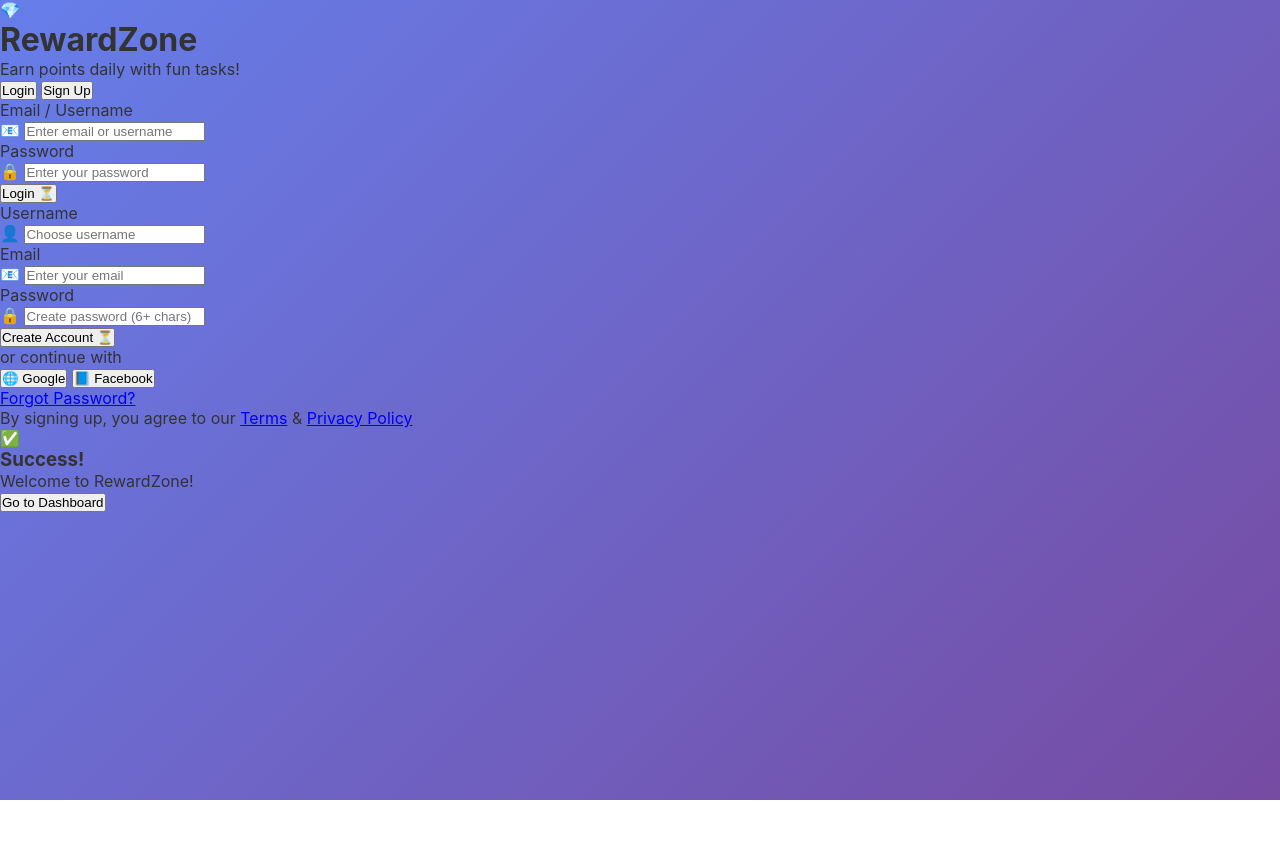
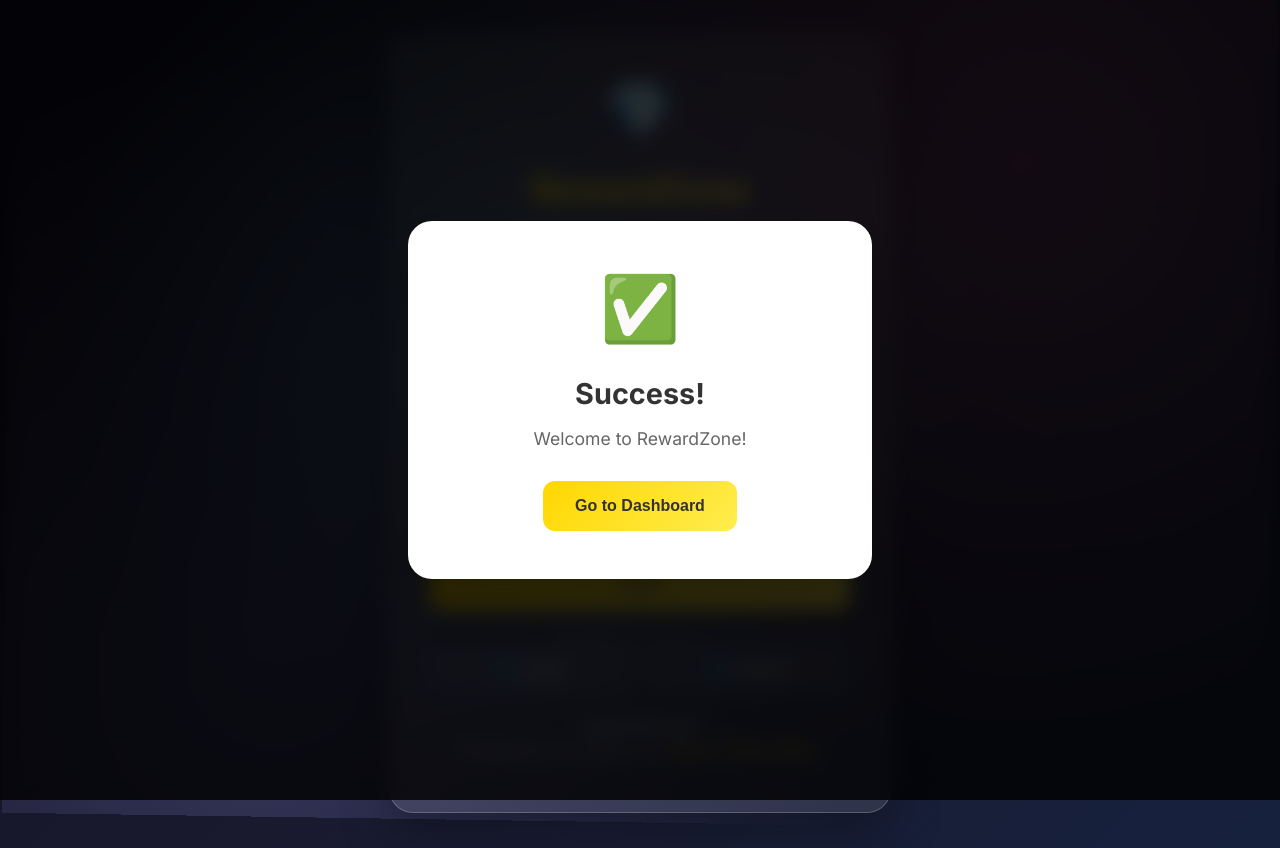
Before and after one commit to nitinnkumarr7392-hash/RewardZone-, a plain HTML site: page login.html in a window 1280 px wide. Before the commit the page ends 800 px from the top, so only its background shows below. Drawn offline with Linux system fonts and the light colour scheme; a script that the page names is missing.

Commit message:
Update style.css

```diff
--- a/style.css
+++ b/style.css
@@ -1,136 +1,295 @@
-* {
-    margin: 0;
-    padding: 0;
-    box-sizing: border-box;
+/* Add this to your existing style.css */
+
+/* Auth Page Specific */
+.auth-page {
+    font-family: 'Inter', sans-serif;
+    background: linear-gradient(135deg, #0f0f23 0%, #1a1a2e 50%, #16213e 100%);
+    min-height: 100vh;
+    position: relative;
+    overflow: hidden;
 }
 
-body {
-    font-family: -apple-system, BlinkMacSystemFont, 'Segoe UI', Roboto, sans-serif;
-    background: linear-gradient(135deg, #667eea 0%, #764ba2 100%);
-    min-height: 100vh;
-    color: #333;
+.bg-pattern {
+    position: absolute;
+    top: 0;
+    left: 0;
+    right: 0;
+    bottom: 0;
+    background-image:
+        radial-gradient(circle at 20% 80%, rgba(120,119,198,0.3) 0%, transparent 50%),
+        radial-gradient(circle at 80% 20%, rgba(255,119,198,0.3) 0%, transparent 50%),
+        radial-gradient(circle at 40% 40%, rgba(120,219,255,0.3) 0%, transparent 50%);
+    animation: bgFloat 20s ease-in-out infinite;
 }
 
-.app-container {
-    min-height: 100vh;
-    display: flex;
-    flex-direction: column;
+@keyframes bgFloat {
+    0%, 100% { transform: translateY(0) rotate(0deg); }
+    33% { transform: translateY(-20px) rotate(1deg); }
+    66% { transform: translateY(-10px) rotate(-1deg); }
 }
 
-/* Header */
-.app-header {
-    background: rgba(255, 255, 255, 0.95);
-    backdrop-filter: blur(20px);
+.auth-wrapper {
+    display: flex;
+    align-items: center;
+    justify-content: center;
+    min-height: 100vh;
     padding: 1rem;
-    display: flex;
-    justify-content: space-between;
-    align-items: center;
-    box-shadow: 0 2px 20px rgba(0,0,0,0.1);
+    position: relative;
+    z-index: 1;
 }
 
-.balance-card {
-    text-align: center;
+.auth-card {
+    background: rgba(255, 255, 255, 0.1);
+    backdrop-filter: blur(25px);
+    border-radius: 24px;
+    border: 1px solid rgba(255, 255, 255, 0.2);
+    padding: 2.5rem;
+    width: 100%;
+    max-width: 420px;
+    box-shadow: 0 25px 50px rgba(0,0,0,0.25);
 }
 
-.balance-label { font-size: 0.8rem; color: #666; }
-.points-balance {
-    font-size: 2rem;
-    font-weight: 800;
-    background: linear-gradient(45deg, #ffd700, #ffed4e);
+.auth-header {
+    text-align: center;
+    margin-bottom: 2rem;
+}
+
+.logo-icon {
+    font-size: 3.5rem;
+    margin-bottom: 1rem;
+    display: block;
+}
+
+.auth-header h1 {
+    font-size: 2.2rem;
+    font-weight: 700;
+    background: linear-gradient(135deg, #ffd700, #ffed4e);
     -webkit-background-clip: text;
     -webkit-text-fill-color: transparent;
     background-clip: text;
+    margin-bottom: 0.5rem;
 }
 
-/* Stats Grid */
-.stats-grid {
-    display: grid;
-    grid-template-columns: repeat(auto-fit, minmax(100px, 1fr));
-    gap: 1rem;
-    padding: 1.5rem;
+.subtitle {
+    color: rgba(255,255,255,0.8);
+    font-size: 1rem;
+    font-weight: 400;
 }
 
-.stat-card {
-    background: rgba(255,255,255,0.9);
-    padding: 1.5rem;
-    border-radius: 20px;
-    text-align: center;
-    box-shadow: 0 10px 30px rgba(0,0,0,0.1);
+/* Toggle Buttons */
+.auth-toggle-container {
+    display: flex;
+    background: rgba(255,255,255,0.1);
+    border-radius: 12px;
+    margin-bottom: 2rem;
+    overflow: hidden;
 }
 
-.stat-number { font-size: 2rem; font-weight: bold; color: #667eea; }
-
-/* Bottom Navigation */
-.bottom-nav {
-    position: fixed;
-    bottom: 0;
-    left: 0;
-    right: 0;
-    background: rgba(255,255,255,0.95);
-    backdrop-filter: blur(20px);
-    display: flex;
-    padding: 0.5rem;
-    box-shadow: 0 -2px 20px rgba(0,0,0,0.1);
-}
-
-.nav-item {
+.toggle-btn {
     flex: 1;
-    text-align: center;
-    padding: 0.75rem;
-    text-decoration: none;
-    color: #666;
-    transition: all 0.3s ease;
-}
-
-.nav-item.active, .nav-item:hover {
-    color: #667eea;
-}
-
-/* Cards & Buttons */
-.action-btn, .task-card {
-    background: white;
-    border-radius: 20px;
-    padding: 1.5rem;
-    margin: 1rem;
-    box-shadow: 0 10px 30px rgba(0,0,0,0.1);
+    padding: 1rem;
     border: none;
+    background: transparent;
+    color: rgba(255,255,255,0.7);
+    font-weight: 500;
     cursor: pointer;
     transition: all 0.3s ease;
 }
 
-.action-btn:hover, .task-card:hover {
-    transform: translateY(-5px);
-    box-shadow: 0 20px 40px rgba(0,0,0,0.2);
+.toggle-btn.active {
+    background: rgba(255,255,255,0.2);
+    color: white;
 }
 
-/* Notification */
-.notification {
-    position: fixed;
-    top: 20px;
-    right: 20px;
-    background: #4CAF50;
-    color: white;
-    padding: 1rem 2rem;
-    border-radius: 50px;
-    box-shadow: 0 10px 30px rgba(76,175,80,0.4);
-    z-index: 1000;
+/* Input Groups */
+.input-group {
+    margin-bottom: 1.5rem;
 }
 
-/* Splash Screen */
-.splash-screen {
+.input-group label {
+    display: block;
+    color: rgba(255,255,255,0.9);
+    font-weight: 500;
+    margin-bottom: 0.5rem;
+    font-size: 0.9rem;
+}
+
+.input-wrapper {
+    position: relative;
+    display: flex;
+    align-items: center;
+}
+
+.input-icon {
+    position: absolute;
+    left: 1rem;
+    color: rgba(255,255,255,0.5);
+    font-size: 1.2rem;
+    z-index: 2;
+}
+
+.input-wrapper input {
+    width: 100%;
+    padding: 1rem 1rem 1rem 3rem;
+    background: rgba(255,255,255,0.15);
+    border: 1px solid rgba(255,255,255,0.2);
+    border-radius: 12px;
+    color: white;
+    font-size: 1rem;
+    backdrop-filter: blur(10px);
+    transition: all 0.3s ease;
+}
+
+.input-wrapper input::placeholder {
+    color: rgba(255,255,255,0.6);
+}
+
+.input-wrapper input:focus {
+    outline: none;
+    border-color: #ffd700;
+    box-shadow: 0 0 0 3px rgba(255,215,0,0.1);
+    background: rgba(255,255,255,0.2);
+}
+
+/* Buttons */
+.primary-btn {
+    background: linear-gradient(135deg, #ffd700 0%, #ffed4e 100%);
+    border: none;
+    border-radius: 12px;
+    padding: 1rem 2rem;
+    font-size: 1rem;
+    font-weight: 600;
+    color: #333;
+    cursor: pointer;
+    transition: all 0.3s ease;
+    position: relative;
+    overflow: hidden;
+}
+
+.primary-btn:hover {
+    transform: translateY(-2px);
+    box-shadow: 0 10px 25px rgba(255,215,0,0.4);
+}
+
+.primary-btn:active {
+    transform: translateY(0);
+}
+
+.primary-btn.loading .btn-text {
+    opacity: 0;
+}
+
+.btn-loader {
+    position: absolute;
+    top: 50%;
+    left: 50%;
+    transform: translate(-50%, -50%);
+}
+
+.full-width { width: 100%; margin-bottom: 1rem; }
+
+/* Social Buttons */
+.social-buttons {
+    display: flex;
+    gap: 1rem;
+    margin-bottom: 1.5rem;
+}
+
+.social-btn {
+    flex: 1;
+    padding: 1rem;
+    border: 1px solid rgba(255,255,255,0.2);
+    background: rgba(255,255,255,0.05);
+    border-radius: 12px;
+    color: white;
+    cursor: pointer;
+    transition: all 0.3s ease;
+    display: flex;
+    align-items: center;
+    justify-content: center;
+    gap: 0.5rem;
+    font-weight: 500;
+}
+
+.social-btn:hover {
+    background: rgba(255,255,255,0.1);
+    border-color: rgba(255,255,255,0.3);
+}
+
+.google-btn { border-color: #4285f4; }
+.google-btn:hover { border-color: #4285f4; background: rgba(66,133,244,0.1); }
+
+.facebook-btn { border-color: #1877f2; }
+.facebook-btn:hover { border-color: #1877f2; background: rgba(24,119,242,0.1); }
+
+/* Auth Footer */
+.auth-footer {
+    text-align: center;
+    font-size: 0.85rem;
+}
+
+.auth-footer a {
+    color: rgba(255,255,255,0.8);
+    text-decoration: none;
+    font-weight: 500;
+}
+
+.auth-footer a:hover {
+    color: #ffd700;
+}
+
+.auth-footer p {
+    color: rgba(255,255,255,0.6);
+    margin-top: 0.5rem;
+}
+
+.auth-footer p a {
+    color: #ffd700;
+}
+
+/* Form States */
+.auth-form.hidden, .auth-form:not(.active) {
+    display: none;
+}
+
+/* Success Modal */
+.success-modal {
     position: fixed;
     top: 0;
     left: 0;
     right: 0;
     bottom: 0;
-    background: linear-gradient(135deg, #667eea 0%, #764ba2 100%);
+    background: rgba(0,0,0,0.8);
+    backdrop-filter: blur(10px);
     display: flex;
     align-items: center;
     justify-content: center;
-    z-index: 2000;
+    z-index: 10000;
 }
 
-.logo-container .logo {
+.success-content {
+    background: white;
+    border-radius: 24px;
+    padding: 3rem 2rem;
+    text-align: center;
+    max-width: 400px;
+    width: 90%;
+    box-shadow: 0 25px 50px rgba(0,0,0,0.3);
+}
+
+.success-icon {
     font-size: 4rem;
     margin-bottom: 1rem;
 }
+
+.success-content h3 {
+    font-size: 1.8rem;
+    margin-bottom: 1rem;
+    color: #333;
+}
+
+.success-content p {
+    color: #666;
+    margin-bottom: 2rem;
+    font-size: 1.1rem;
+}
```
